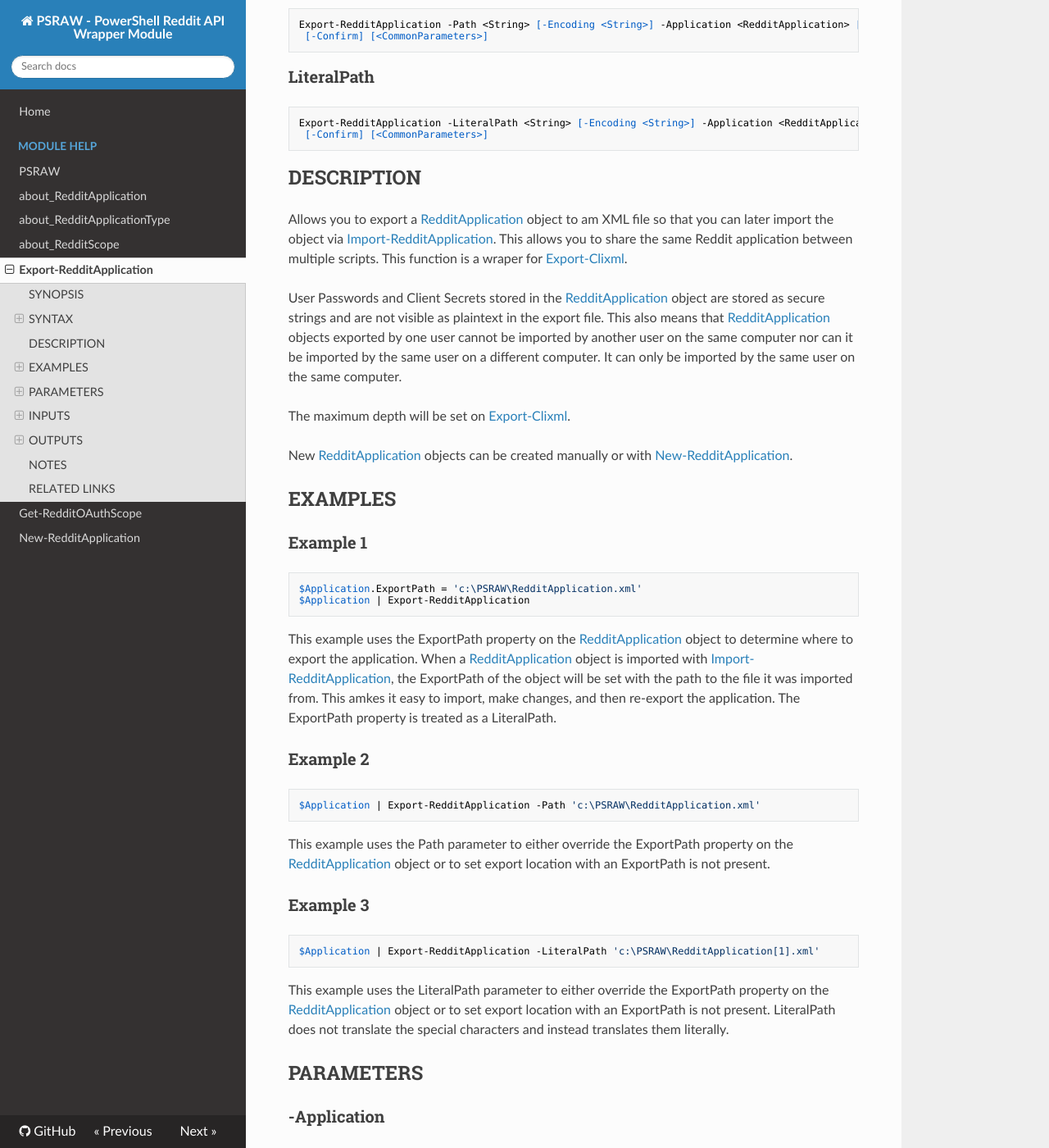
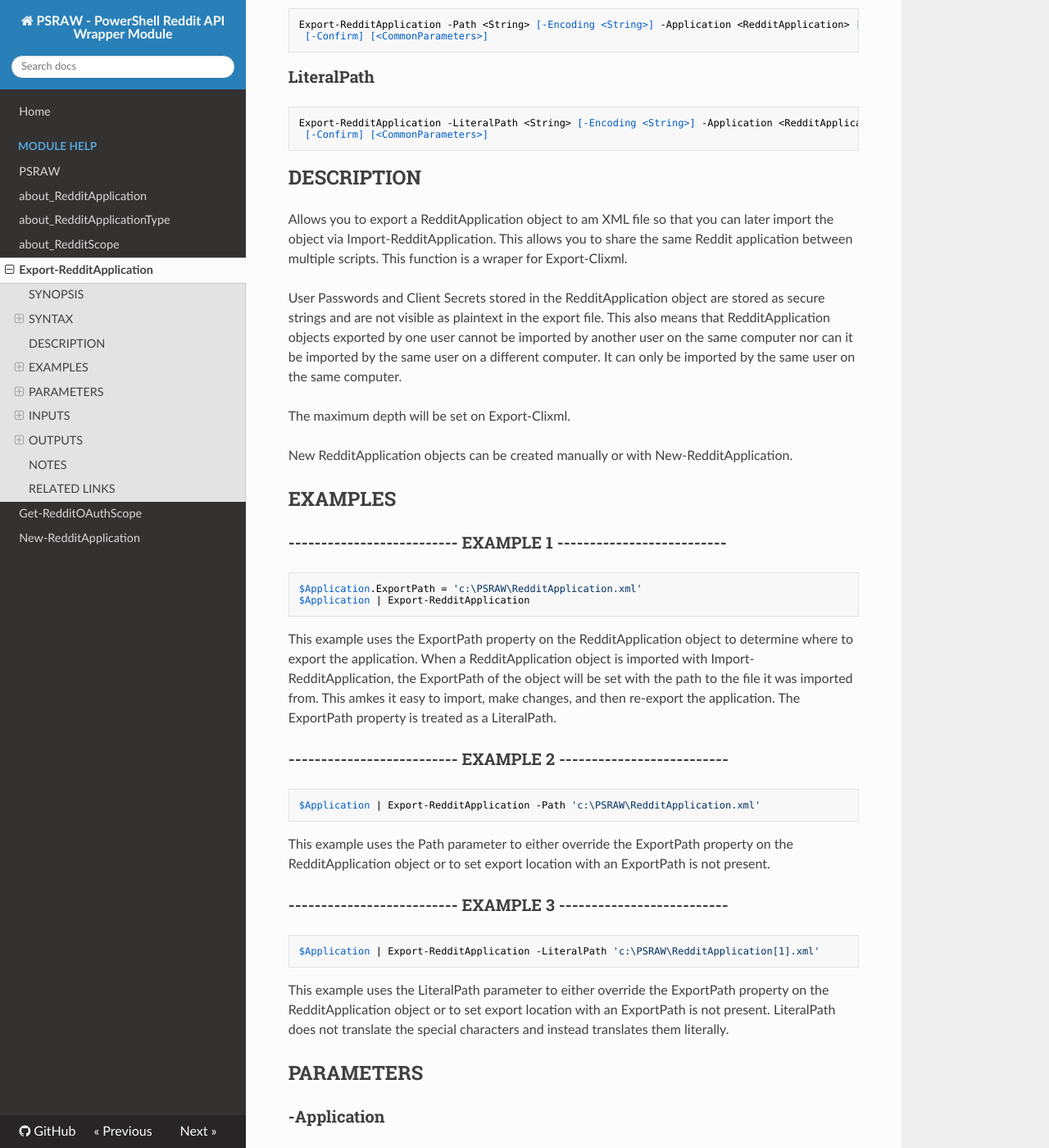
Before and after one commit to markekraus/PSRAW, an MkDocs documentation site: the page built from docs/Module/Export-RedditApplication.md, in a window 1280 px wide and 1400 px high, scrolled down 480 px. Shown: the whole window at 82% size. Built offline with MkDocs 1.6.1, drawn with Linux system fonts in a browser that asks for light colours; nearby versions of some CDN libraries; old or Windows-style settings are respelled for this version of MkDocs; part of the change alters nothing that is shown; some of the changed text lies outside the part shown.

Commit message:
Update Export-RedditApplication.md (URLs formated poorly in get-help)

````diff
--- a/docs/Module/Export-RedditApplication.md
+++ b/docs/Module/Export-RedditApplication.md
@@ -7,7 +7,7 @@ schema: 2.0.0
 # Export-RedditApplication
 
 ## SYNOPSIS
-Exports a [RedditApplication](https://psraw.readthedocs.io/en/latest/Module/about_RedditApplication) to an XML file.
+Exports a RedditApplication object to an XML file.
 
 ## SYNTAX
 
@@ -30,42 +30,42 @@ Export-RedditApplication -LiteralPath <String> [-Encoding <String>] -Application
 ```
 
 ## DESCRIPTION
-Allows you to export a [RedditApplication](https://psraw.readthedocs.io/en/latest/Module/about_RedditApplication) object to am XML file so that you can later import the object via [Import-RedditApplication](https://psraw.readthedocs.io/en/latest/Module/Import-RedditApplication). This allows you to share the same Reddit application between multiple scripts. This function is a wraper for [Export-Clixml](http://go.microsoft.com/fwlink/?LinkID=113297).
+Allows you to export a RedditApplication object to am XML file so that you can later import the object via Import-RedditApplication. This allows you to share the same Reddit application between multiple scripts. This function is a wraper for Export-Clixml.
 
-User Passwords and Client Secrets stored in the [RedditApplication](https://psraw.readthedocs.io/en/latest/Module/about_RedditApplication) object are stored as secure strings and are not visible as plaintext in the export file. This also means that [RedditApplication](https://psraw.readthedocs.io/en/latest/Module/about_RedditApplication) objects exported by one user cannot be imported by another user on the same computer nor can it be imported by the same user on a different computer. It can only be imported by the same user on the same computer.
+User Passwords and Client Secrets stored in the RedditApplication object are stored as secure strings and are not visible as plaintext in the export file. This also means that RedditApplication objects exported by one user cannot be imported by another user on the same computer nor can it be imported by the same user on a different computer. It can only be imported by the same user on the same computer.
 
-The maximum depth will be set on [Export-Clixml](http://go.microsoft.com/fwlink/?LinkID=113297).
+The maximum depth will be set on Export-Clixml.
 
-New [RedditApplication](https://psraw.readthedocs.io/en/latest/Module/about_RedditApplication) objects can be created manually or with [New-RedditApplication](https://psraw.readthedocs.io/en/latest/Module/New-RedditApplication).
+New RedditApplication objects can be created manually or with New-RedditApplication.
 
 ## EXAMPLES
 
-### Example 1
+### -------------------------- EXAMPLE 1 --------------------------
 ```
 $Application.ExportPath = 'c:\PSRAW\RedditApplication.xml'
 $Application | Export-RedditApplication
 ```
 
-This example uses the ExportPath property on the [RedditApplication](https://psraw.readthedocs.io/en/latest/Module/about_RedditApplication) object to determine where to export the application. When a [RedditApplication](https://psraw.readthedocs.io/en/latest/Module/about_RedditApplication) object is imported with [Import-RedditApplication](https://psraw.readthedocs.io/en/latest/Module/Import-RedditApplication), the ExportPath of the object will be set with the path to the file it was imported from. This amkes it easy to import, make changes, and then re-export the application. The ExportPath property is treated as a LiteralPath.
+This example uses the ExportPath property on the RedditApplication object to determine where to export the application. When a RedditApplication object is imported with Import-RedditApplication, the ExportPath of the object will be set with the path to the file it was imported from. This amkes it easy to import, make changes, and then re-export the application. The ExportPath property is treated as a LiteralPath.
 
-### Example 2
+### -------------------------- EXAMPLE 2 --------------------------
 ```
 $Application | Export-RedditApplication -Path 'c:\PSRAW\RedditApplication.xml'
 ```
 
-This example uses the Path parameter to either override the ExportPath property on the [RedditApplication](https://psraw.readthedocs.io/en/latest/Module/about_RedditApplication) object or to set export location with an ExportPath is not present.
+This example uses the Path parameter to either override the ExportPath property on the RedditApplication object or to set export location with an ExportPath is not present.
 
-### Example 3
+### -------------------------- EXAMPLE 3 --------------------------
 ```
 $Application | Export-RedditApplication -LiteralPath 'c:\PSRAW\RedditApplication[1].xml'
 ```
 
-This example uses the LiteralPath parameter to either override the ExportPath property on the [RedditApplication](https://psraw.readthedocs.io/en/latest/Module/about_RedditApplication) object or to set export location with an ExportPath is not present. LiteralPath does not translate the special characters and instead translates them literally.
+This example uses the LiteralPath parameter to either override the ExportPath property on the RedditApplication object or to set export location with an ExportPath is not present. LiteralPath does not translate the special characters and instead translates them literally.
 
 ## PARAMETERS
 
 ### -Application
-The [RedditApplication](https://psraw.readthedocs.io/en/latest/Module/about_RedditApplication) object to be exported. This will be sent as the InputObject paramter to [Export-Clixml](http://go.microsoft.com/fwlink/?LinkID=113297).
+The RedditApplication object to be exported. This will be sent as the InputObject paramter to Export-Clixml.
 
 ```yaml
 Type: RedditApplication
@@ -107,7 +107,7 @@ Accept wildcard characters: False
 ```
 
 ### -LiteralPath
-Specifies the path to the file where the XML representation of the [RedditApplication](https://psraw.readthedocs.io/en/latest/Module/about_RedditApplication) object will be stored. Unlike Path , the value of the LiteralPath parameter is used exactly as it is typed. No characters are interpreted as wildcards. If the path includes escape characters, enclose it in single quotation marks. Single quotation marks tell Windows PowerShell not to interpret any characters as escape sequences.
+Specifies the path to the file where the XML representation of the RedditApplication object will be stored. Unlike Path , the value of the LiteralPath parameter is used exactly as it is typed. No characters are interpreted as wildcards. If the path includes escape characters, enclose it in single quotation marks. Single quotation marks tell Windows PowerShell not to interpret any characters as escape sequences.
 
 ```yaml
 Type: String
@@ -122,7 +122,7 @@ Accept wildcard characters: False
 ```
 
 ### -Path
-Specifies the path to the file where the XML representation of the [RedditApplication](https://psraw.readthedocs.io/en/latest/Module/about_RedditApplication) object will be stored.
+Specifies the path to the file where the XML representation of the RedditApplication object will be stored.
 
 ```yaml
 Type: String
````
